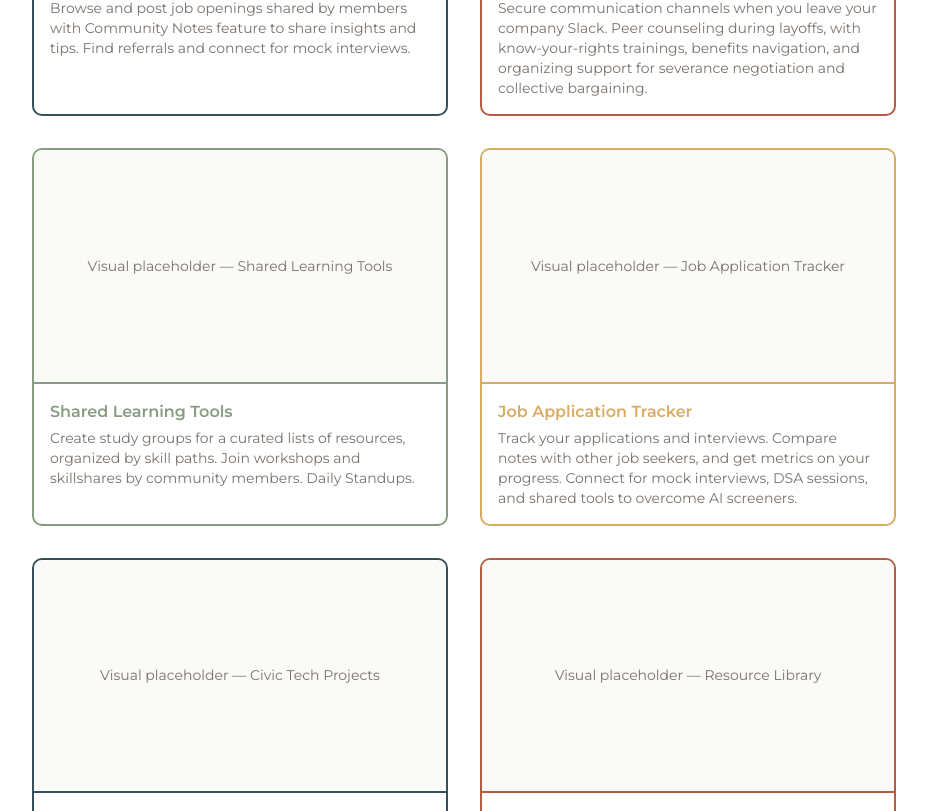
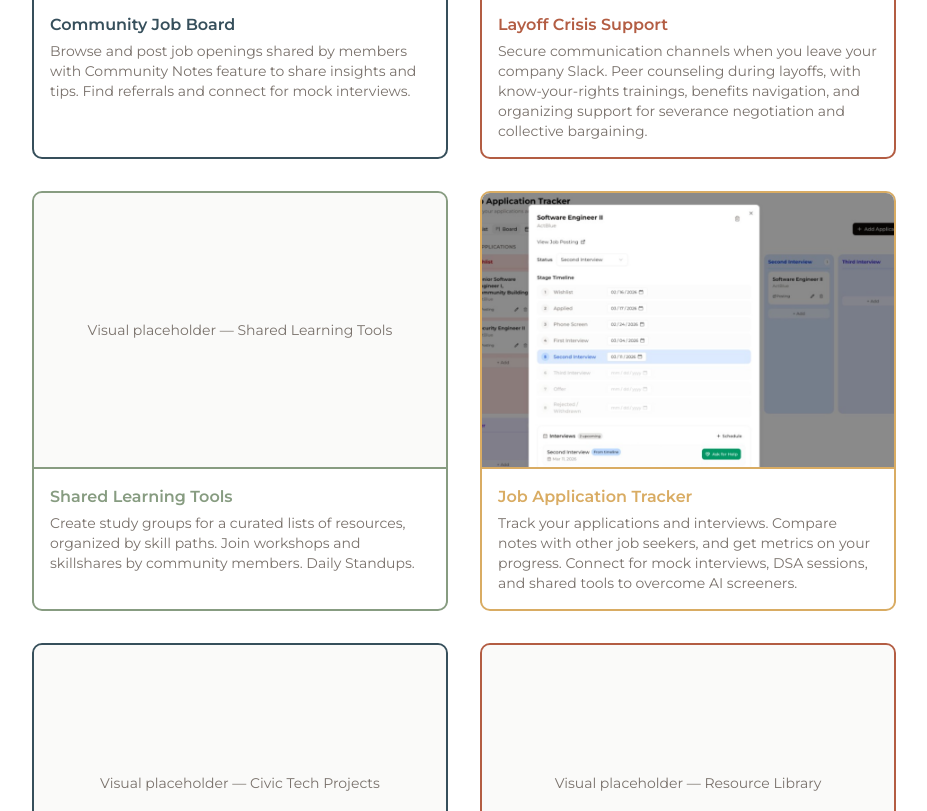
Before and after one commit to What-We-Will/community-platform, a Next.js app: page /our-platform in a window 1280 px wide. Shown: the part 668-1479 px from the top of the page, without its empty margins (176-1103 px from the left). Built offline with nearby package versions, Linux system fonts and the light colour scheme; no server answers.

Commit message:
fix: Job Application Tracker image update, card image aspect 3:2

```diff
--- a/app/our-platform/page.tsx
+++ b/app/our-platform/page.tsx
@@ -58,6 +58,7 @@ export default async function OurPlatformPage() {
                 title: "Job Application Tracker",
                 description:
                   "Track your applications and interviews. Compare notes with other job seekers, and get metrics on your progress. Connect for mock interviews, DSA sessions, and shared tools to overcome AI screeners.",
+                image: "/images/platform/job-application-tracker.png",
               },
               {
                 title: "Civic Tech Projects",
@@ -78,7 +79,7 @@ export default async function OurPlatformPage() {
                 className="flex flex-col overflow-hidden rounded-lg border-2 bg-card"
                 style={{ borderColor: outlineColor }}
               >
-                <div className="relative aspect-video bg-muted/50">
+                <div className="relative aspect-[3/2] bg-muted/50">
                   {image ? (
                     <Image
                       src={image}
```
Also changed, not shown: public/images/platform/job-application-tracker.png (added).
